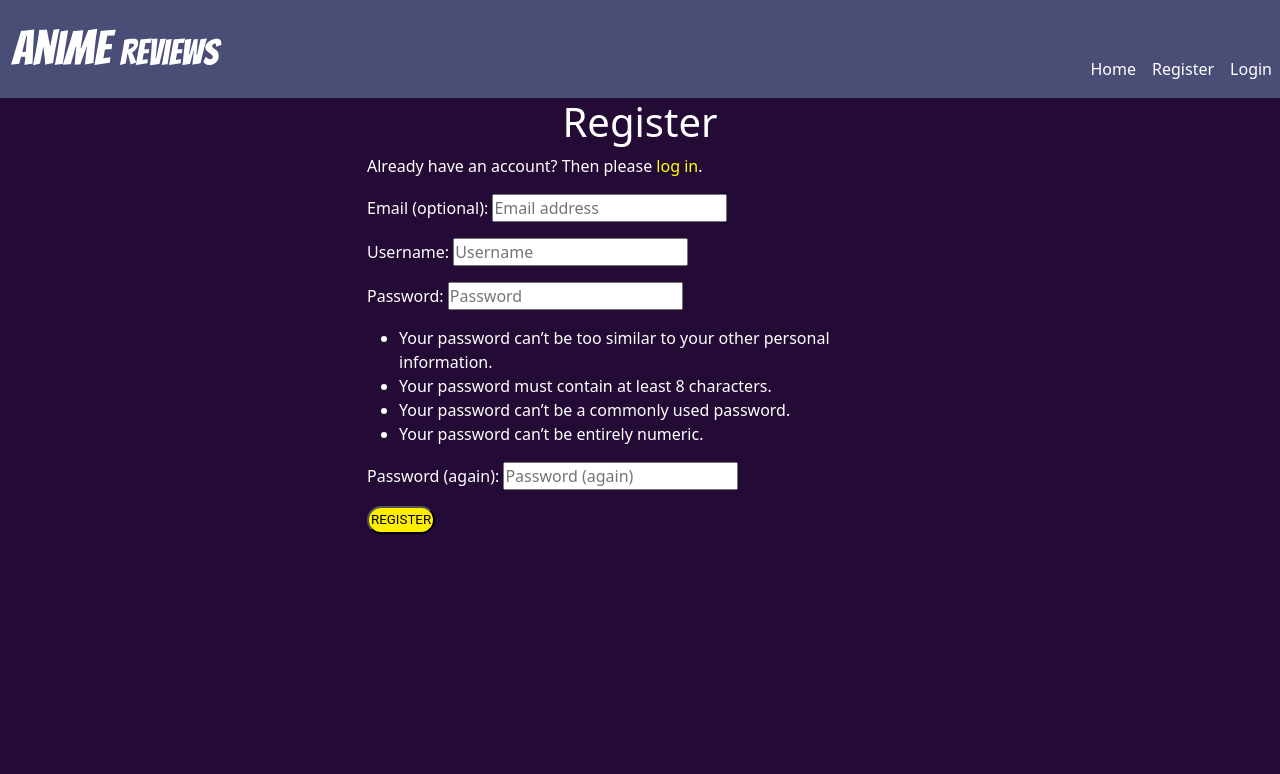
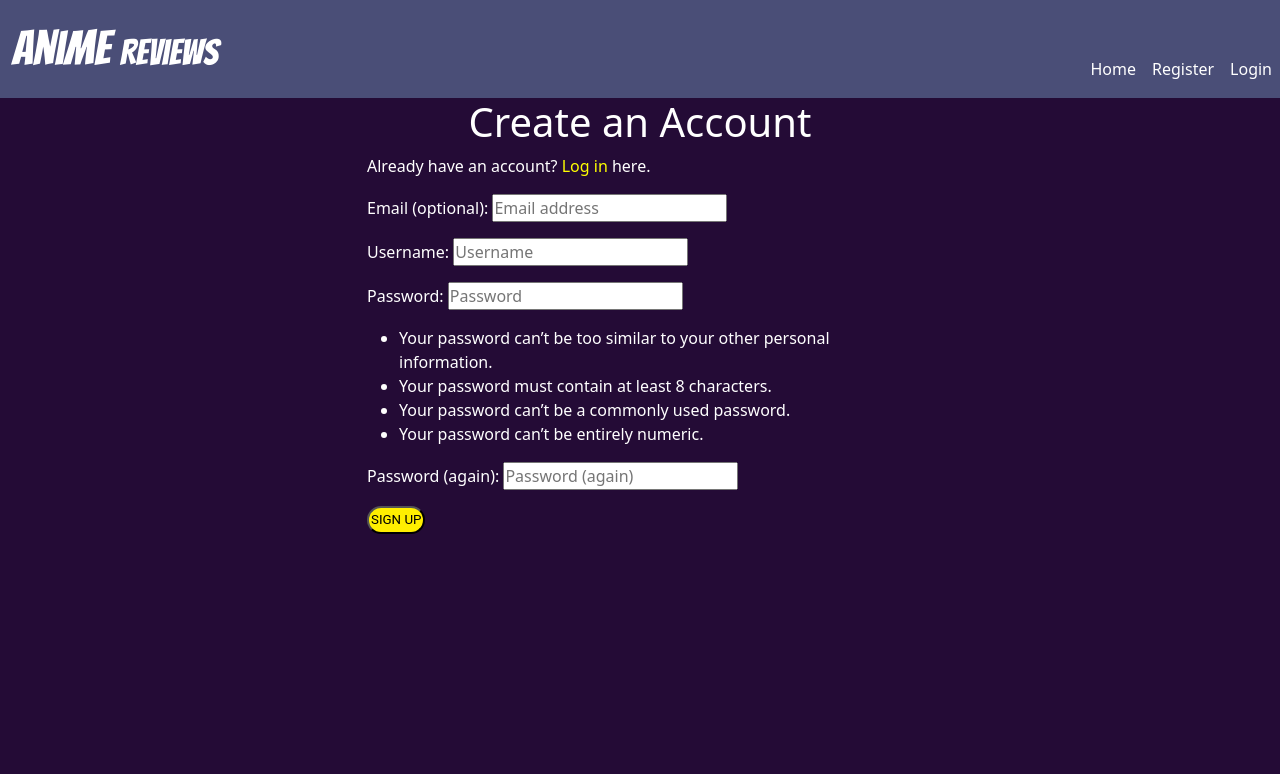
Before and after one commit to sakixchy/anime-reviews, a Django app: page /accounts/signup/ in a window 1280 px wide. Shown: the top 774 px of the page. Run offline with Django 4.2, Linux system fonts and the light colour scheme; some libraries are stand-ins or nearby versions.

Commit message:
html validator check

```diff
--- a/templates/account/signup.html
+++ b/templates/account/signup.html
@@ -5,22 +5,23 @@
 {% block title %}{% trans "Register" %}{% endblock title %}
 
 {% block content %}
-
 <div class="container">
   <div class="row justify-content-center">
     <div class="col-md-6">
-      <h1 class="registration text-center">{% trans "Register" %}</h1>
-      <p class="registration">{% blocktrans %}Already have an account? Then please <a href="{{ login_url }}"
-          style="color: yellow;">log in</a>.{% endblocktrans %}</p>
-      <form class="signup " style="color: white;" id="signup_form" method="post" action="{% url 'account_signup' %}">
+      <h1 class="registration text-center">{% trans "Create an Account" %}</h1>
+      <p class="registration">{% blocktrans %}Already have an account? <a href="{{ login_url }}"
+          style="color: yellow;">Log in</a> here.{% endblocktrans %}</p>
+      <form class="signup" style="color: white;" id="signup_form" method="post" action="{% url 'account_signup' %}">
         {% csrf_token %}
-        {{ form.as_p }}
+        <div class="form-fields">
+          {{ form.as_p }}
+        </div>
         {% if redirect_field_value %}
         <input type="hidden" name="{{ redirect_field_name }}" value="{{ redirect_field_value }}" />
         {% endif %}
-        <button class="registration-button" style="font-size:smaller;" type="submit">{% trans "Register" %}</button>
+        <button class="registration-button" style="font-size: smaller;" type="submit">{% trans "Sign Up" %}</button>
       </form>
     </div>
   </div>
-
-  {% endblock content %}
+</div>
+{% endblock content %}
```
Also changed, not shown: templates/account/login.html (+5 -3 lines), templates/account/password_reset.html (+5 -6 lines).
